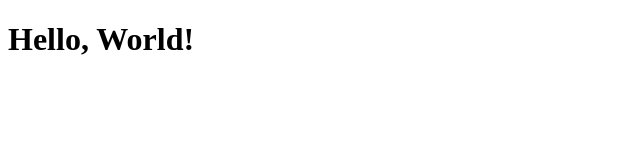
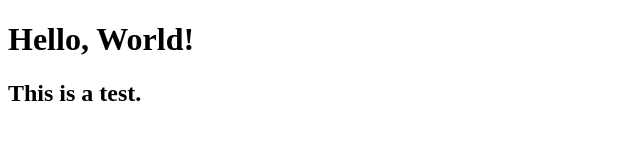
Before and after one commit to Ning18/Ning18.github.io, a plain HTML site: page index.html in a window 1280 px wide. Shown: the whole page, without its empty margins (0-640 px from the left). Drawn offline with Linux system fonts and the light colour scheme.

Commit message:
initial commit

```diff
--- a/index.html
+++ b/index.html
@@ -8,5 +8,6 @@
 </head>
 <body>
   <h1>Hello, World!</h1>
+  <h2>This is a test.</h2>
 </body>
 </html>
```
